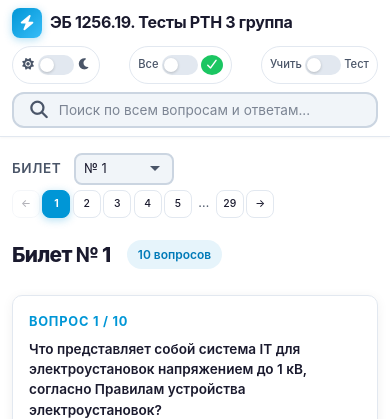
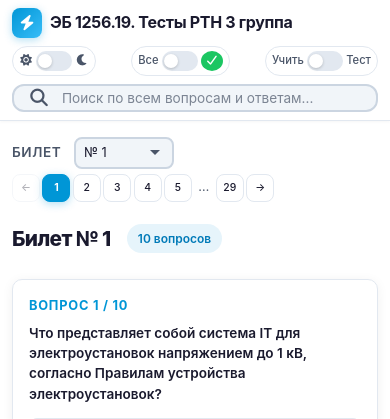
Before and after one commit to smolnymn-bit/eb-tests, a Flask app: page / in a window 390 px wide. Shown: the top 419 px of the page. Run offline with Flask 3, Linux system fonts and the light colour scheme.

Commit message:
Update main.css

```diff
--- a/static/css/main.css
+++ b/static/css/main.css
@@ -806,6 +806,7 @@ input:checked + .toggle-slider::before {
     .toggle-group {
         font-size: 0.7rem;
         gap: 0.2rem;
+        padding: 4px 6px;
     }
     .toggle-switch {
         width: 36px;
@@ -827,6 +828,7 @@ input:checked + .toggle-slider::before {
     .search-input {
         min-width: auto;
         width: 100%;
+        padding: 4px 48px;
     }
     .btn {
         padding: 0.3rem 0.6rem;
```
